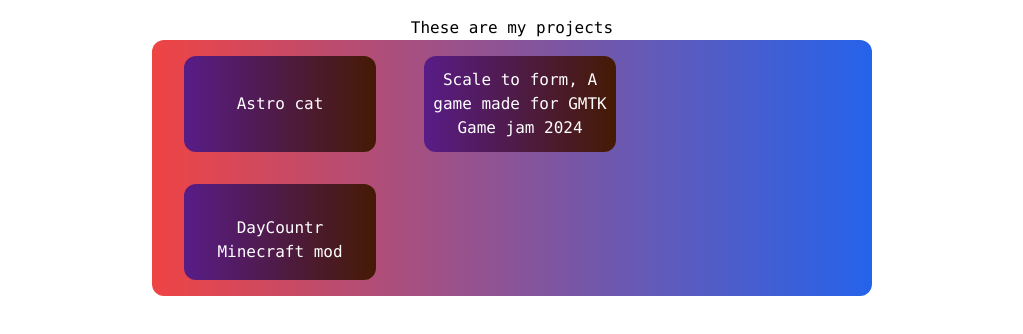
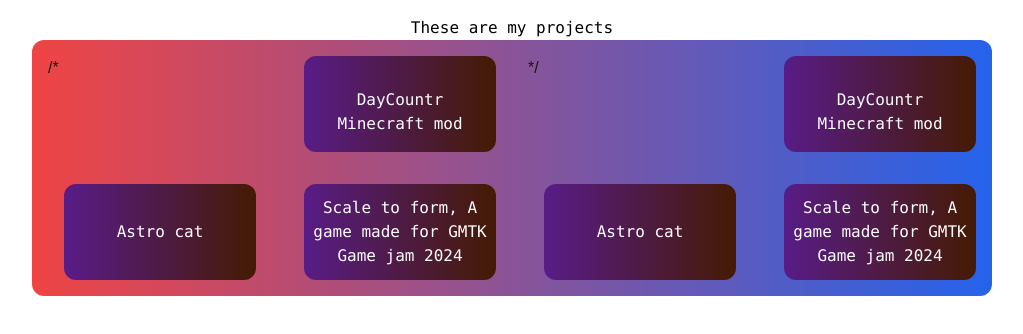
Before and after one commit to thepugmaker/website-redesign, a Next.js app: page /projects in a window 1280 px wide. Shown: the top 334 px of the page, without its empty margins (128-1151 px from the left). Built offline with nearby package versions, Linux system fonts and the light colour scheme.

Commit message:
Projects Update :}

```diff
--- a/src/app/projects/page.tsx
+++ b/src/app/projects/page.tsx
@@ -23,7 +23,7 @@
       </h1>
       <div className="h-auto w-auto bg-gradient-to-r from-red-500 to-blue-600 justify-items-center rounded-xl p-4">
         <div className="grid grid-flow-col grid-rows-2 grid-cols-3 gap-8">
-          <button className="bg-gradient-to-r from-purple-900 to-amber-950 h-24 w-48 hover:from-purple-600 hover:to-amber-500 rounded-xl ml-4" onClick={() => router.push('/projects/AstroCat')}>
+          /* <button className="bg-gradient-to-r from-purple-900 to-amber-950 h-24 w-48 hover:from-purple-600 hover:to-amber-500 rounded-xl ml-4" onClick={() => router.push('/projects/AstroCat')}>
             <dd className="text-white font-medium font-mono">
               Astro cat
             </dd>
@@ -37,6 +37,21 @@
             <dd className="text-white font-medium font-mono">
               Scale to form, A game made for GMTK Game jam 2024
             </dd>
+          </button> */
+          <button className="bg-gradient-to-r from-purple-900 to-amber-950 h-24 w-48 hover:from-purple-600 hover:to-amber-500 rounded-xl ml-4" onClick={() => router.push('https://www.youtube.com/watch?v=dQw4w9WgXcQ')}>
+            <dd className="text-white font-medium font-mono">
+              Astro cat
+            </dd>
+          </button>
+          <button className="bg-gradient-to-r from-purple-900 to-amber-950 h-24 w-48 hover:from-purple-600 hover:to-amber-500 rounded-xl ml-4 p-8" onClick={() => router.push('https://www.youtube.com/watch?v=dQw4w9WgXcQ')}>
+            <dd className="text-white font-medium font-mono">
+              DayCountr Minecraft mod
+            </dd>
+          </button>
+          <button className="bg-gradient-to-r from-purple-900 to-amber-950 h-24 w-48 hover:from-purple-600 hover:to-amber-500 rounded-xl ml-4 p-2" onClick={() => router.push('https://www.youtube.com/watch?v=dQw4w9WgXcQ')}>
+            <dd className="text-white font-medium font-mono">
+              Scale to form, A game made for GMTK Game jam 2024
+            </dd>
           </button>
         </div>
       </div>
```
